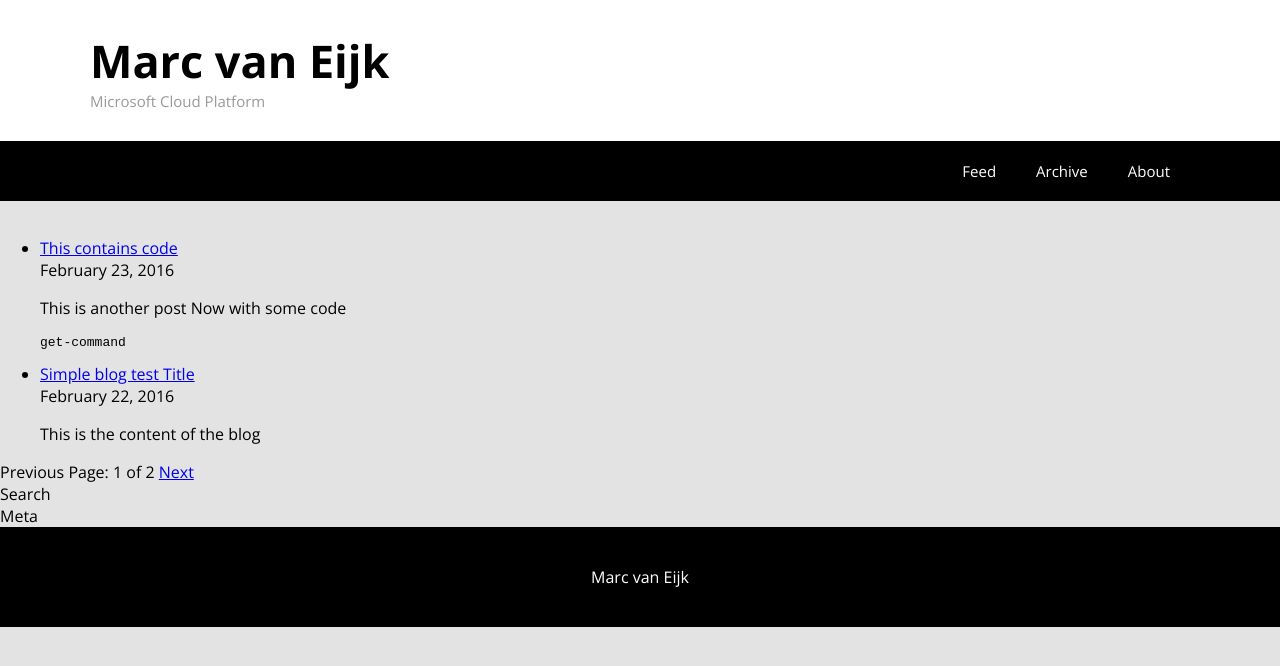
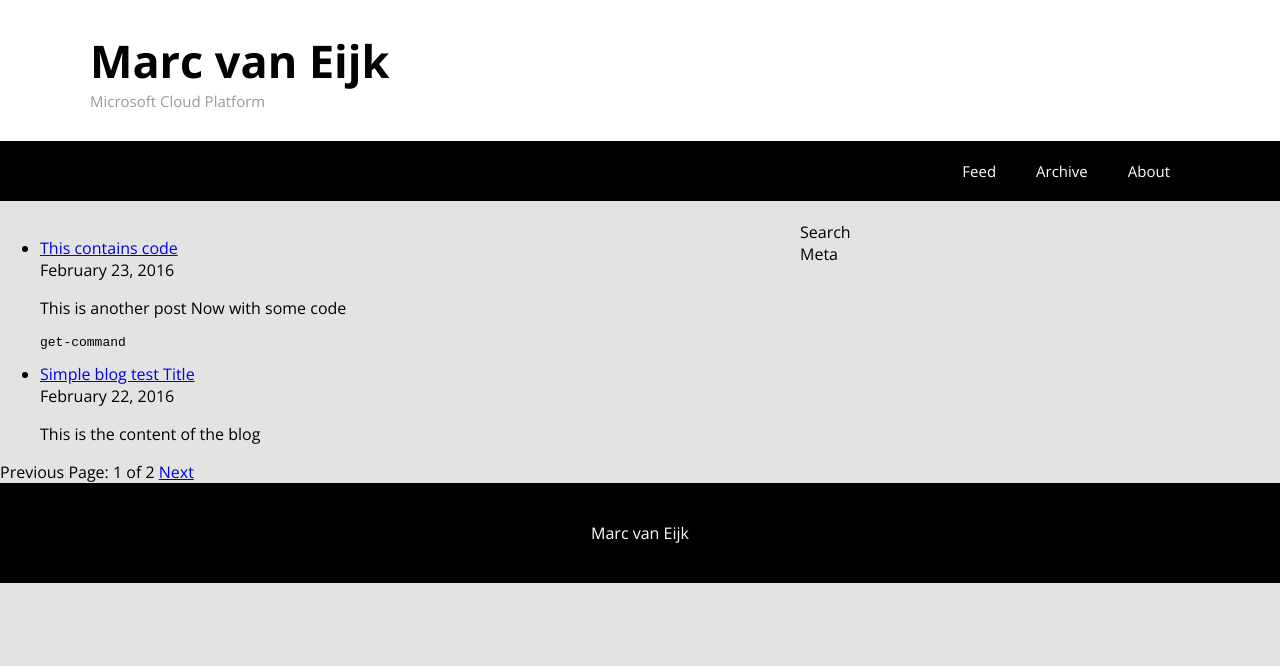
Before and after one commit to marcvaneijkdemo/marcvaneijkdemo.github.io, a Jekyll site: the page built from index.html, in a window 1280 px wide. Shown: the top 666 px of the page. Built offline with Jekyll 4.4.1, drawn with Linux system fonts in a browser that asks for light colours; the list of posts is cut into pages by our own code.

Commit message:
Update layout.css

```diff
--- a/css/layout.css
+++ b/css/layout.css
@@ -46,9 +46,9 @@ body {
     margin-left: auto;
 }
 
-.siteContent {
+.siteContentMain {
     width: 800px;
-    float: left;
+    float:left;
 }
 
 .siteWidgets {
```
